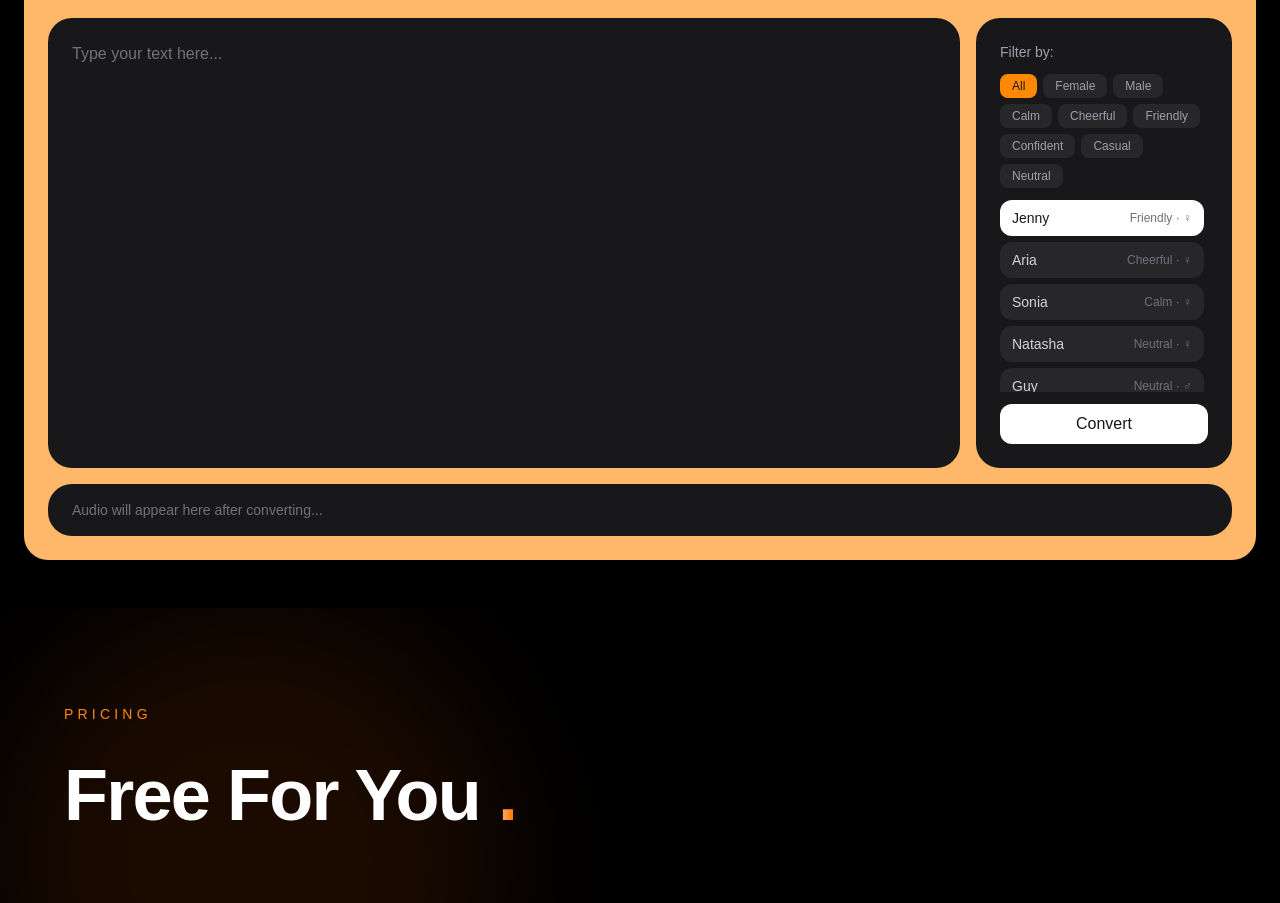
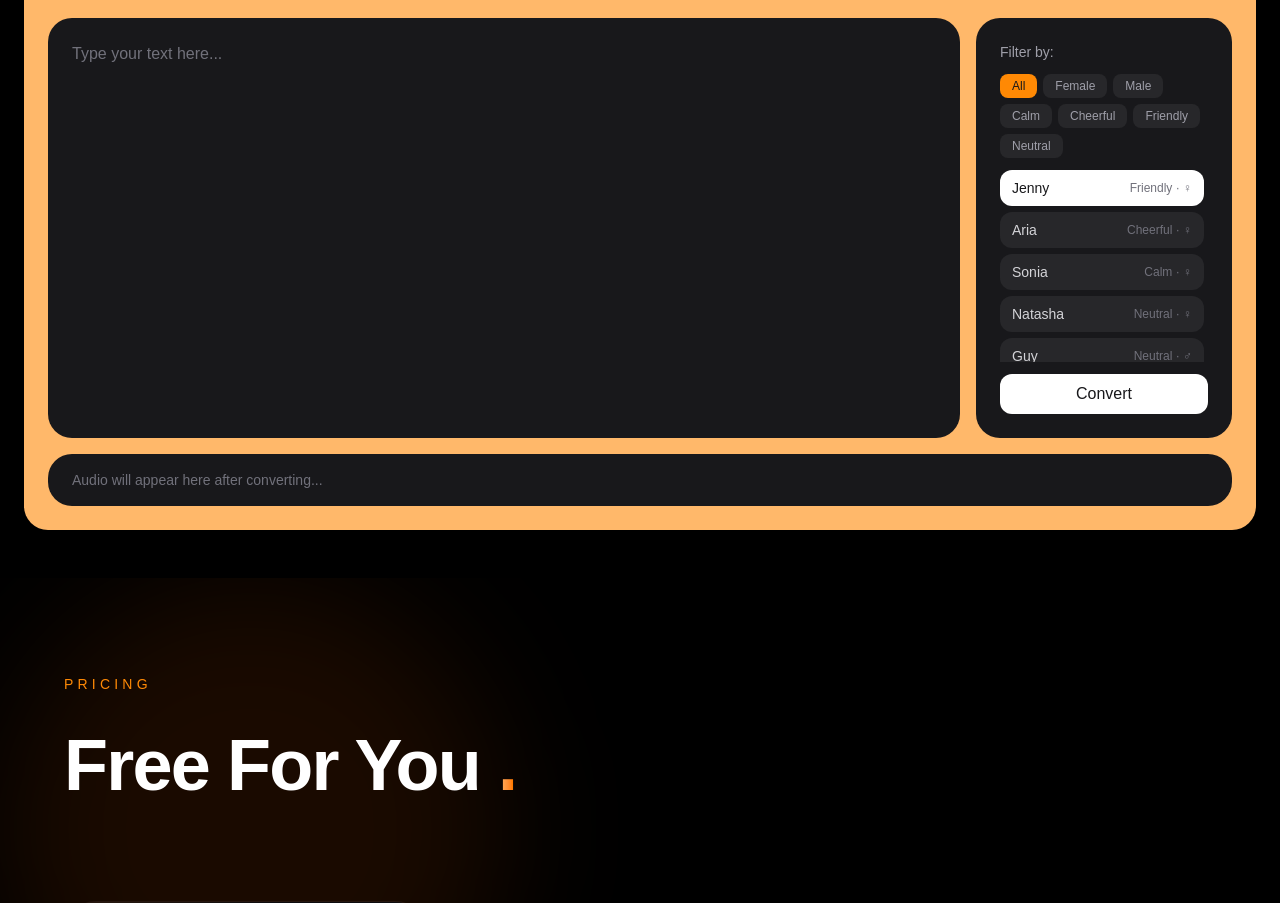
Before and after one commit to Shivangbijalwan/TTA-text-to-audio-, a Next.js app in the folder landing-page/: page / in a window 1280 px wide. Shown: the part 4065-4968 px from the top of the page. Built offline with nearby package versions, Linux system fonts and the light colour scheme; a web font is replaced by a local one.

Commit message:
modified and updated language and tones

```diff
--- a/landing-page/app/page.tsx
+++ b/landing-page/app/page.tsx
@@ -38,6 +38,7 @@ export default function Home() {
           </p>
         </div>
       </section>
+
       <GetStartedButton href="#model" label="Get started" />
       <main className="bg-black mb-30 flex items-center justify-center">
         <VoiceBars />
--- a/landing-page/components/MainController.tsx
+++ b/landing-page/components/MainController.tsx
@@ -14,7 +14,7 @@ const VOICES = [
   { id: "en-AU-WilliamNeural", label: "William", gender: "Male",   accent: "AU", mood: "Neutral" },
 ];
 
-const FILTERS = ["All", "Female", "Male", "Calm", "Cheerful", "Friendly", "Confident", "Casual", "Neutral"];
+const FILTERS = ["All", "Female", "Male", "Calm", "Cheerful", "Friendly", "Neutral"];
 
 export default function MainController() {
   const [text, setText] = useState("");
```
Lines whose indentation alone changed are shown as unchanged.
